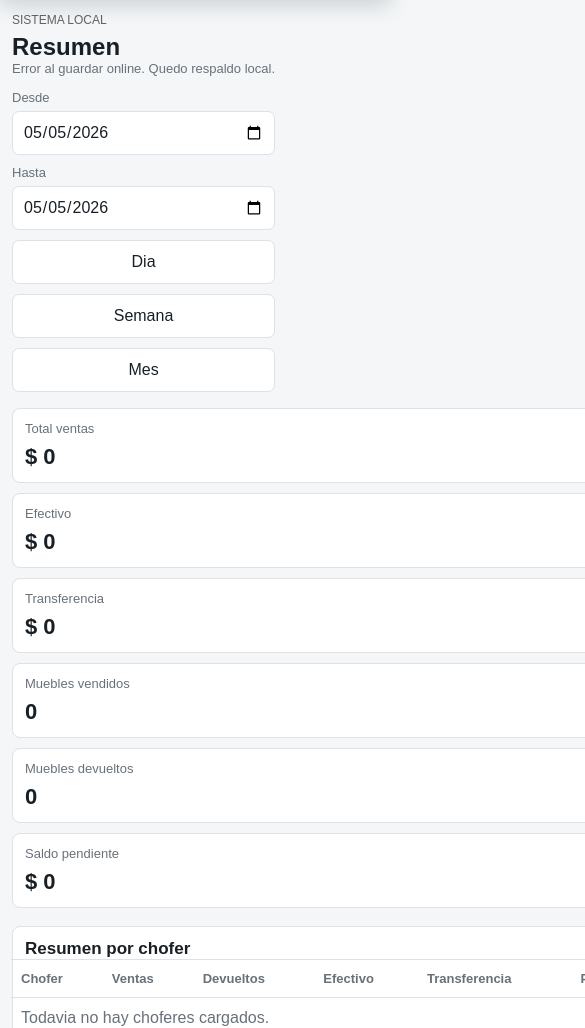
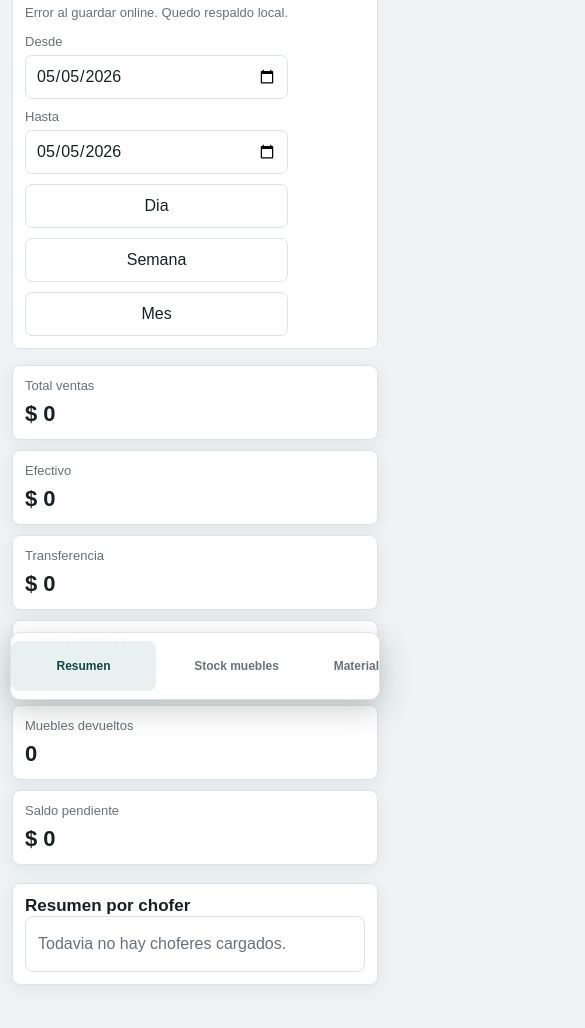
Before and after one commit to arteminisefsa-star/sistema-stock-resistencia, a website: page index.html in a window 390 px wide. Shown: the part 134-1162 px from the top of the page, 585 px wide, since content can reach past the window. Drawn offline with Linux system fonts and the light colour scheme; no server answers.

Commit message:
Add files via upload

```diff
--- a/styles.css
+++ b/styles.css
@@ -19,6 +19,7 @@
 body {
   margin: 0;
   min-height: 100vh;
+  min-height: 100dvh;
   display: grid;
   grid-template-columns: 260px 1fr;
   background: var(--bg);
@@ -484,6 +485,8 @@ tr:last-child td {
   body {
     display: block;
     min-width: 320px;
+    padding-bottom: 78px;
+    background: #eef2f3;
   }
 
   .app,
@@ -492,42 +495,71 @@ tr:last-child td {
   }
 
   .sidebar {
-    position: sticky;
+    position: static;
     top: 0;
     z-index: 4;
-    display: grid;
-    gap: 12px;
-    box-shadow: 0 8px 20px rgba(16, 37, 34, 0.18);
+    padding: 14px 14px 10px;
+    background: var(--brand-strong);
   }
 
   .sidebar h1 {
-    font-size: 20px;
+    font-size: 19px;
   }
 
   .nav {
-    display: flex;
+    position: fixed;
+    left: 10px;
+    right: 10px;
+    bottom: 10px;
+    z-index: 8;
+    display: grid;
+    grid-auto-flow: column;
+    grid-auto-columns: minmax(92px, 1fr);
     gap: 8px;
     overflow-x: auto;
-    padding-bottom: 4px;
+    padding: 8px;
+    border: 1px solid rgba(16, 37, 34, 0.12);
+    border-radius: 10px;
+    background: rgba(255, 255, 255, 0.96);
+    box-shadow: 0 10px 30px rgba(16, 37, 34, 0.22);
     scroll-snap-type: x proximity;
     -webkit-overflow-scrolling: touch;
   }
 
   .nav-button {
-    flex: 0 0 auto;
-    width: auto;
-    min-height: 44px;
+    width: 100%;
+    min-height: 50px;
+    border-color: transparent;
+    border-radius: 8px;
+    background: transparent;
+    color: var(--muted);
+    font-size: 12px;
+    font-weight: 700;
+    text-align: center;
     white-space: nowrap;
     scroll-snap-align: start;
   }
 
+  .nav-button.active,
+  .nav-button:hover {
+    background: #e8f1ef;
+    color: var(--brand-strong);
+  }
+
   .app {
-    padding-top: 16px;
+    padding-top: 12px;
   }
 
   .topbar {
+    position: sticky;
+    top: 0;
+    z-index: 3;
     gap: 14px;
     margin-bottom: 16px;
+    padding: 12px;
+    border: 1px solid var(--line);
+    border-radius: 8px;
+    background: rgba(255, 255, 255, 0.96);
   }
 
   .topbar,
@@ -582,7 +614,7 @@ tr:last-child td {
   .panel,
   .driver-card {
     border-radius: 8px;
-    box-shadow: none;
+    box-shadow: 0 4px 16px rgba(21, 31, 38, 0.06);
   }
 
   .metrics article,
@@ -637,15 +669,78 @@ tr:last-child td {
   }
 
   .table-wrap {
-    margin-inline: -14px;
-    border-top: 1px solid var(--line);
-    border-bottom: 1px solid var(--line);
+    margin-inline: 0;
+    border: 0;
     border-radius: 0;
+    overflow: visible;
   }
 
-  th,
+  table {
+    min-width: 0;
+  }
+
+  table,
+  thead,
+  tbody,
+  tr,
   td {
-    padding: 11px 10px;
+    display: block;
+    width: 100%;
+  }
+
+  thead {
+    display: none;
+  }
+
+  tbody {
+    display: grid;
+    gap: 10px;
+  }
+
+  tr {
+    padding: 10px 12px;
+    border: 1px solid var(--line);
+    border-radius: 8px;
+    background: #fff;
+  }
+
+  td {
+    display: grid;
+    grid-template-columns: minmax(96px, 42%) minmax(0, 1fr);
+    gap: 10px;
+    align-items: center;
+    min-height: 32px;
+    padding: 8px 0;
+    border-bottom: 1px solid #edf1f4;
+    white-space: normal;
+    overflow-wrap: anywhere;
+    text-align: right;
+  }
+
+  td:last-child {
+    border-bottom: 0;
+  }
+
+  td::before {
+    content: attr(data-label);
+    color: var(--muted);
+    font-size: 12px;
+    font-weight: 700;
+    text-align: left;
+  }
+
+  td.empty {
+    display: block;
+    text-align: left;
+  }
+
+  td.empty::before {
+    content: "";
+    display: none;
+  }
+
+  td .small {
+    justify-self: end;
   }
 
   h2 {
@@ -658,6 +753,17 @@ tr:last-child td {
 
   .login-panel {
     padding: 20px;
+    margin-bottom: env(safe-area-inset-bottom);
+  }
+
+  .auth-gate {
+    align-items: end;
+    padding: 14px;
+  }
+
+  body.auth-required .sidebar,
+  body.auth-required .app {
+    filter: none;
   }
 }
 
```
